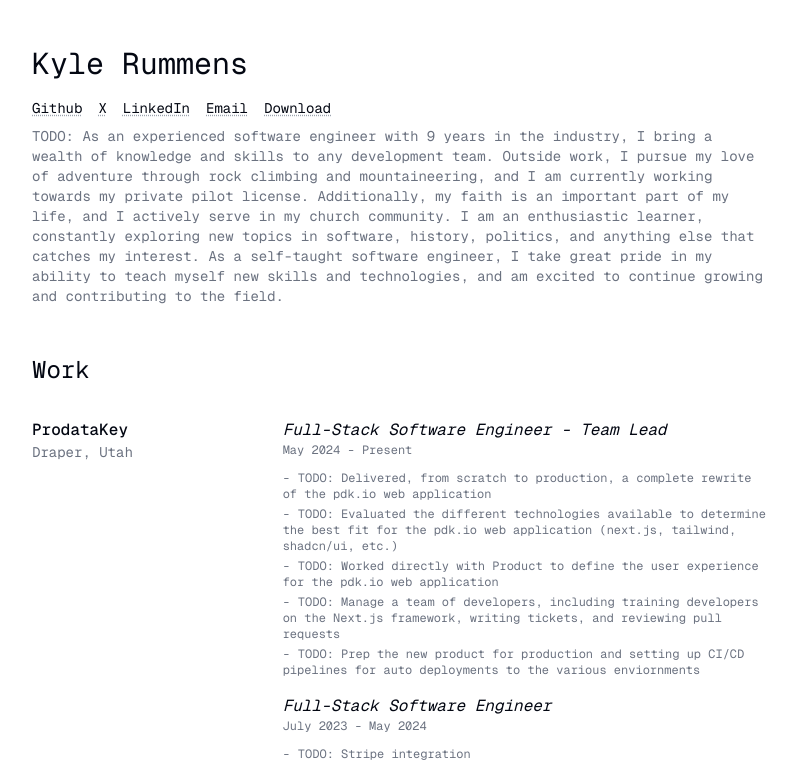
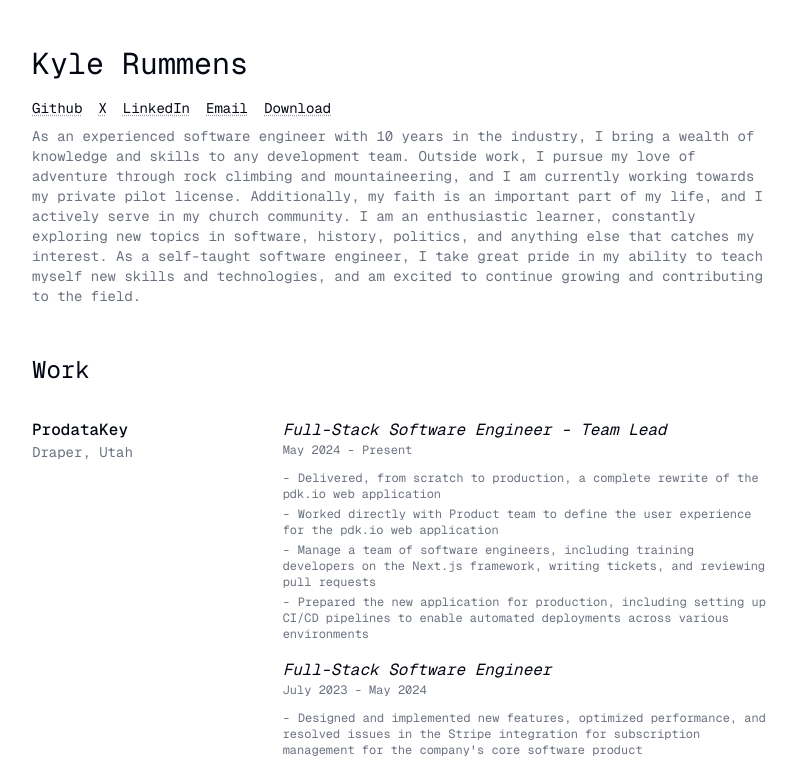
Before and after one commit to kylerummens/kylerummens.com, a Next.js app: page / in a window 1280 px wide. Shown: the part 162-925 px from the top of the page, without its empty margins (240-1037 px from the left). Built offline with nearby package versions, Linux system fonts and the light colour scheme.

Commit message:
Small changes

```diff
--- a/src/app/components/header-section.tsx
+++ b/src/app/components/header-section.tsx
@@ -41,9 +41,9 @@ export function HeaderSection() {
       </ul>
 
       <p className="text-muted-foreground text-sm">
-        TODO: As an experienced software engineer with 9 years in the industry,
-        I bring a wealth of knowledge and skills to any development team.
-        Outside work, I pursue my love of adventure through rock climbing and
+        As an experienced software engineer with 10 years in the industry, I
+        bring a wealth of knowledge and skills to any development team. Outside
+        work, I pursue my love of adventure through rock climbing and
         mountaineering, and I am currently working towards my private pilot
         license. Additionally, my faith is an important part of my life, and I
         actively serve in my church community. I am an enthusiastic learner,
--- a/src/app/components/profile-photo.tsx
+++ b/src/app/components/profile-photo.tsx
@@ -8,6 +8,7 @@ export function ProfilePhoto() {
       width={80}
       height={80}
       className="rounded-full overflow-hidden pointer-events-none"
+      priority
     />
   );
 }
--- a/src/app/components/work-section.tsx
+++ b/src/app/components/work-section.tsx
@@ -21,11 +21,10 @@ const jobs: Job[] = [
       {
         title: "Full-Stack Software Engineer - Team Lead",
         responsibilities: [
-          "TODO: Delivered, from scratch to production, a complete rewrite of the pdk.io web application",
-          "TODO: Evaluated the different technologies available to determine the best fit for the pdk.io web application (next.js, tailwind, shadcn/ui, etc.)",
-          "TODO: Worked directly with Product to define the user experience for the pdk.io web application",
-          "TODO: Manage a team of developers, including training developers on the Next.js framework, writing tickets, and reviewing pull requests",
-          "TODO: Prep the new product for production and setting up CI/CD pipelines for auto deployments to the various enviornments",
+          "Delivered, from scratch to production, a complete rewrite of the pdk.io web application",
+          "Worked directly with Product team to define the user experience for the pdk.io web application",
+          "Manage a team of software engineers, including training developers on the Next.js framework, writing tickets, and reviewing pull requests",
+          "Prepared the new application for production, including setting up CI/CD pipelines to enable automated deployments across various environments",
         ],
         startDate: "May 2024",
         endDate: "Present",
@@ -33,10 +32,10 @@ const jobs: Job[] = [
       {
         title: "Full-Stack Software Engineer",
         responsibilities: [
-          "TODO: Stripe integration",
-          "TODO: Static IP scripts for managing in-field device connections",
-          "TODO: Maintain customer-facing and internal Node.js Express APIs",
-          "TODO: Maintain the company's main software product, an Angular.js/React web application",
+          "Designed and implemented new features, optimized performance, and resolved issues in the Stripe integration for subscription management for the company's core software product",
+          "Developed and maintained static IP configuration scripts to support in-field device connections",
+          "Maintained and enhanced customer-facing and internal APIs using Node.js and Express",
+          "Supported and updated the company's core software product, an Angular.js/React web application",
         ],
         startDate: "July 2023",
         endDate: "May 2024",
```
